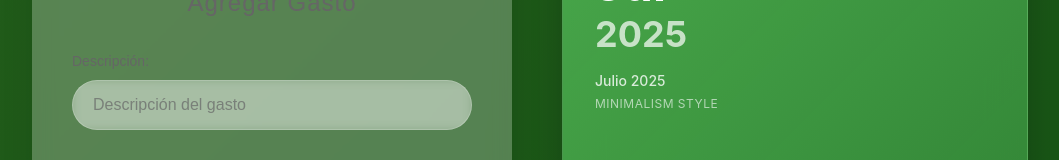
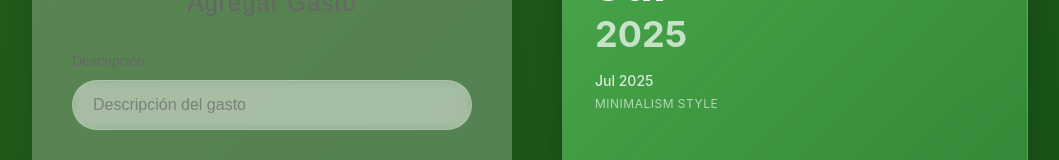
Before and after one commit to cris2154/reactproject, a React (Vite) app: page / in a window 1280 px wide. Shown: the part 130-290 px from the top of the page, without its empty margins (135-1194 px from the left). Built offline with nearby package versions, Linux system fonts and the light colour scheme.

Commit message:
'cambion en el lista '

```diff
--- a/src/components/ExpenseList/ExpenseList.jsx
+++ b/src/components/ExpenseList/ExpenseList.jsx
@@ -5,6 +5,15 @@ import { useState } from "react";
 
 const ExpenseList = ({ expenses, onDelete }) => {
     const [showItems, setShowItems] = useState(false);
+
+    // Obtener mes y año actual
+    const now = new Date();
+    const meses = [
+        "Ene", "Feb", "Mar", "Abr", "May", "Jun",
+        "Jul", "Ago", "Sep", "Oct", "Nov", "Dic"
+    ];
+    const mesActual = meses[now.getMonth()];
+    const añoActual = now.getFullYear();
 
     return (
         <motion.ul
@@ -15,9 +24,9 @@ const ExpenseList = ({ expenses, onDelete }) => {
             onAnimationComplete={() => setShowItems(true)}
         >
             <div className="expenses-header">
-                <h2 className="expenses-title">Jul</h2>
-                <h3 className="expenses-title">2025</h3>
-                <p className="expenses-date">Julio 2025</p>
+                <h2 className="expenses-title">{mesActual}</h2>
+                <h3 className="expenses-title">{añoActual}</h3>
+                <p className="expenses-date">{`${meses[now.getMonth()]} ${añoActual}`}</p>
                 <p className="expenses-subtitle">Minimalism style</p>
             </div>
             <AnimatePresence>
```
